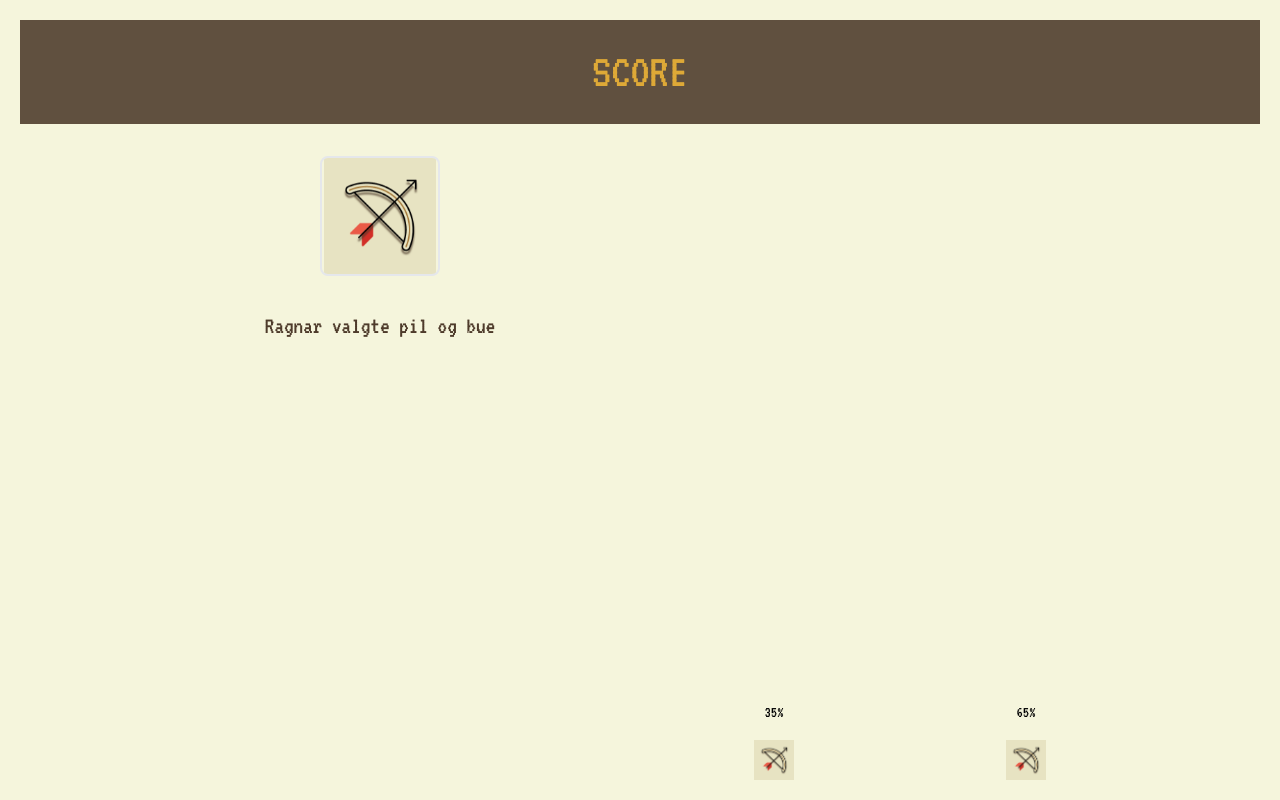
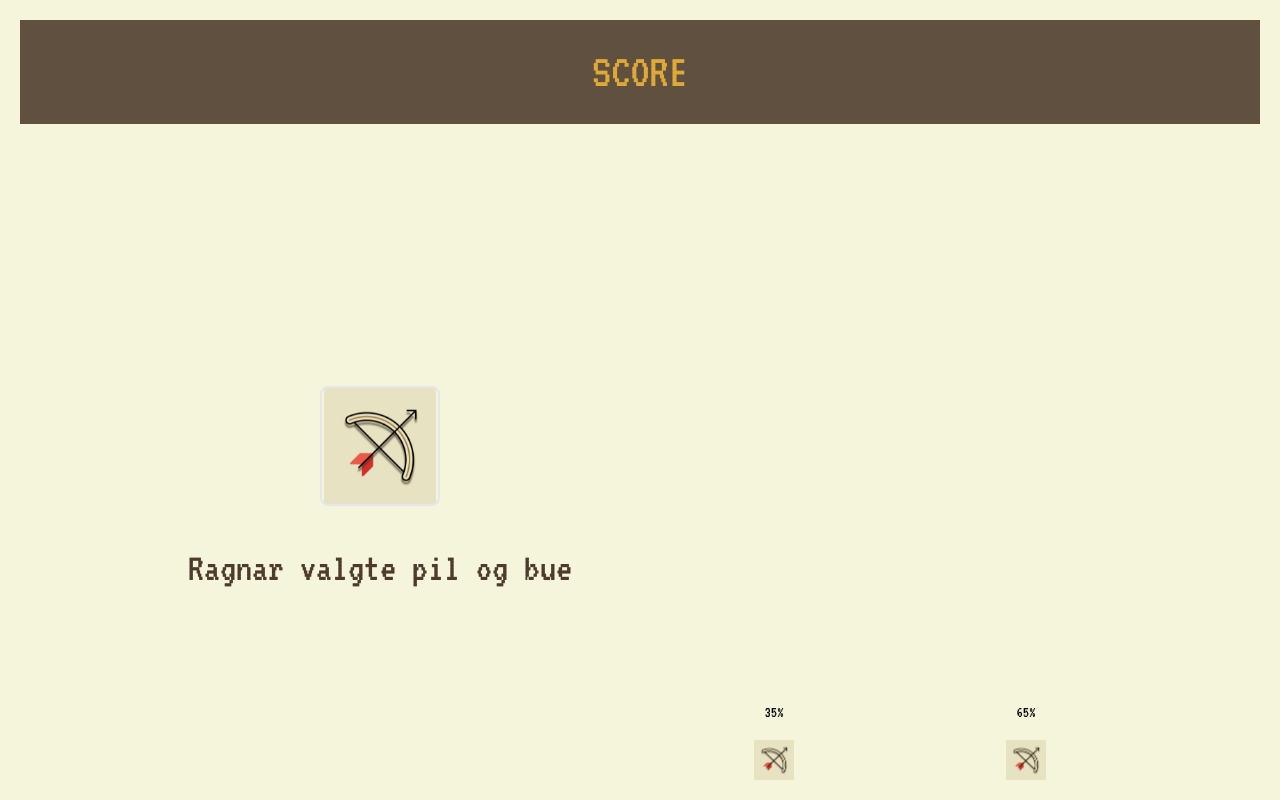
Before and after one commit to SveinungUlstein/Loading, a React (Vite) app in the folder LoadingApp/: page /score in a window 1280 px wide. Built offline with nearby package versions, Linux system fonts and the light colour scheme.

Commit message:
changed font size

```diff
--- a/LoadingApp/src/pages/BigScreen/ScorePage.jsx
+++ b/LoadingApp/src/pages/BigScreen/ScorePage.jsx
@@ -20,14 +20,14 @@ const ScorePage = () => {
 
   return (
     <div className="score-container flex flex-col items-center h-screen">
-      <ScoreHeader />
-      <div className="score-content grid grid-cols-2 gap-4 w-full max-w-screen-lg mt-8">
-        <div className="score-left flex flex-col items-center">
-          <ChoiceImage imageUrl={weaponImage} />
-          <ChoiceText text={`Ragnar valgte ${weaponChoice}`} />
+      <ScoreHeader className="score-header"/>
+      <div className="score-content grid grid-cols-2 gap-4 w-full max-w-screen-lg mt-20 flex-grow">
+        <div className="score-left flex flex-col items-center mt-auto mb-auto">
+          <ChoiceImage imageUrl={weaponImage} className="w-1/2 md:w-1/3 lg:w-1/4 xl:w-1/2" />
+          <ChoiceText text={`Ragnar valgte ${weaponChoice}`} className="mt-6 text-2xl md:text-3xl lg:text-4xl font-semibold text-[#4E3B2B]" />
         </div>
         <div className="score-right flex flex-col items-center h-full">
-          <Chart data={chartData} images={chartImages} />
+          <Chart data={chartData} images={chartImages} className="w-full h-64 md:h-full"/>
         </div>
       </div>
     </div>
--- a/LoadingApp/src/styles/scorePage.css
+++ b/LoadingApp/src/styles/scorePage.css
@@ -22,3 +22,10 @@
   align-items: center;
   height: 100%;
 }
+.choice-text {
+  font-size: 2.5rem;
+  margin-top: 1.5rem;
+}
+.score-left {
+  margin-top: 50px;
+}
```
